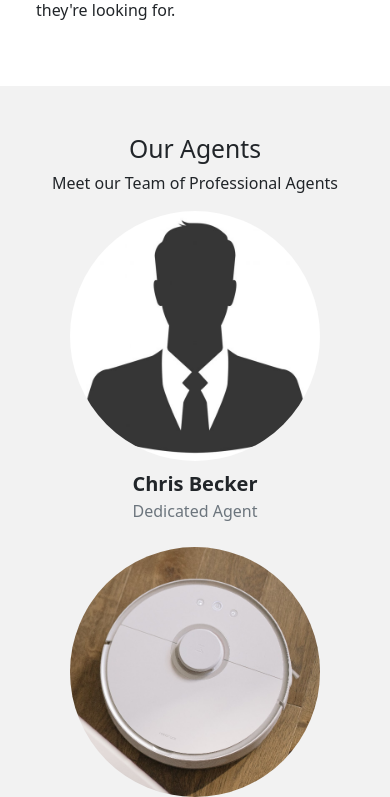
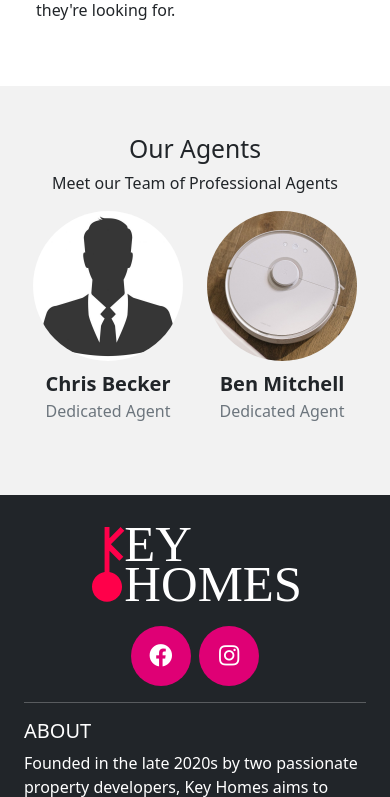
Before and after one commit to chrbec10/keyhomes, a PHP site: page / in a window 390 px wide. Shown: the part 2693-3490 px from the top of the page. Run offline with PHP 8.4, Linux system fonts and the light colour scheme; data comes from the database, SQL or seed files in the repository; data that the repository does not hold is empty; a stand-in replaces the project's code that opens the database connection; some libraries are stand-ins or nearby versions.

Commit message:
Adjust agent icon sizing on mobile

```diff
--- a/index.php
+++ b/index.php
@@ -171,7 +171,7 @@ if ($result = $pdo->query($sql)) {
 </div>
 
 <!-- Our Agents -->
-<div class="container-fluid bg-light py-5">
+<div class="container-fluid bg-light py-5" id="agents">
   <div class="container text-center">
     <h2>Our Agents</h2>
     <p>Meet our Team of Professional Agents</p>
@@ -184,8 +184,8 @@ if ($result = $pdo->query($sql)) {
       ?>
 
       <div class="col-auto mb-4">
-        <div class="rounded-circle bg-secondary mb-2"
-          style="width: 250px; height: 250px; background-size: cover; background-image: url('<?php echo $row['icon'] ?>')">
+        <div class="rounded-circle bg-secondary mb-2 agent-icon"
+          style="background-image: url('<?php echo $row['icon'] ?>')">
         </div>
         <span class="fs-5"><b><?php echo $row['fname'] . " " . $row['lname'] ?></b></span>
         <br>
--- a/static/css/theme.scss
+++ b/static/css/theme.scss
@@ -115,8 +115,25 @@ nav.main-nav {
 /** Home Page **/
 #latest-listings {
 	.listing-thumbnail {
- 		background-position: center;
+		background-position: center;
 		background-size: cover;
+	}
+}
+#agents {
+	.agent-icon {
+		width: 150px;
+		height: 150px;
+		background-size: cover;
+
+		@include media-breakpoint-up(md) {
+			width: 200px;
+			height: 200px;
+		}
+
+		@include media-breakpoint-up(lg) {
+			width: 250px;
+			height: 250px;
+		}
 	}
 }
 
```
Also changed, not shown: static/css/theme.css, 1 other file.
